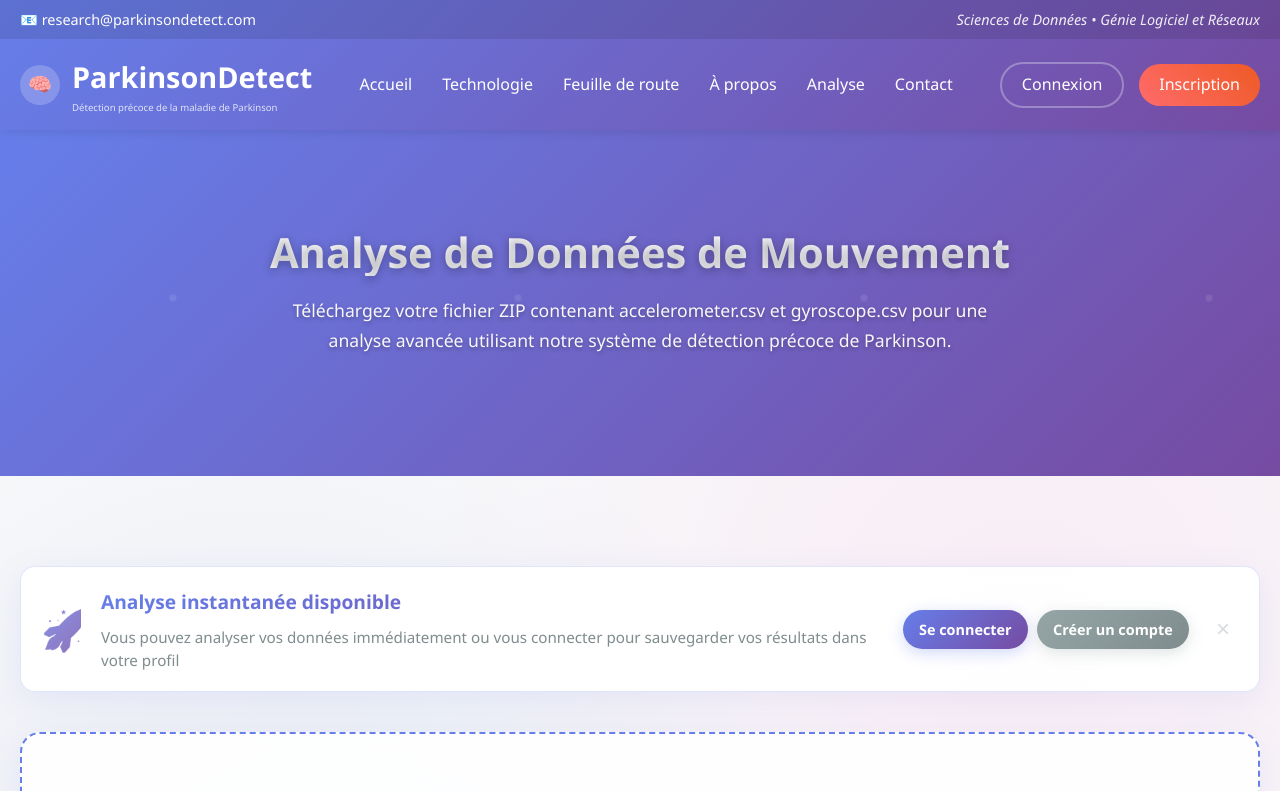
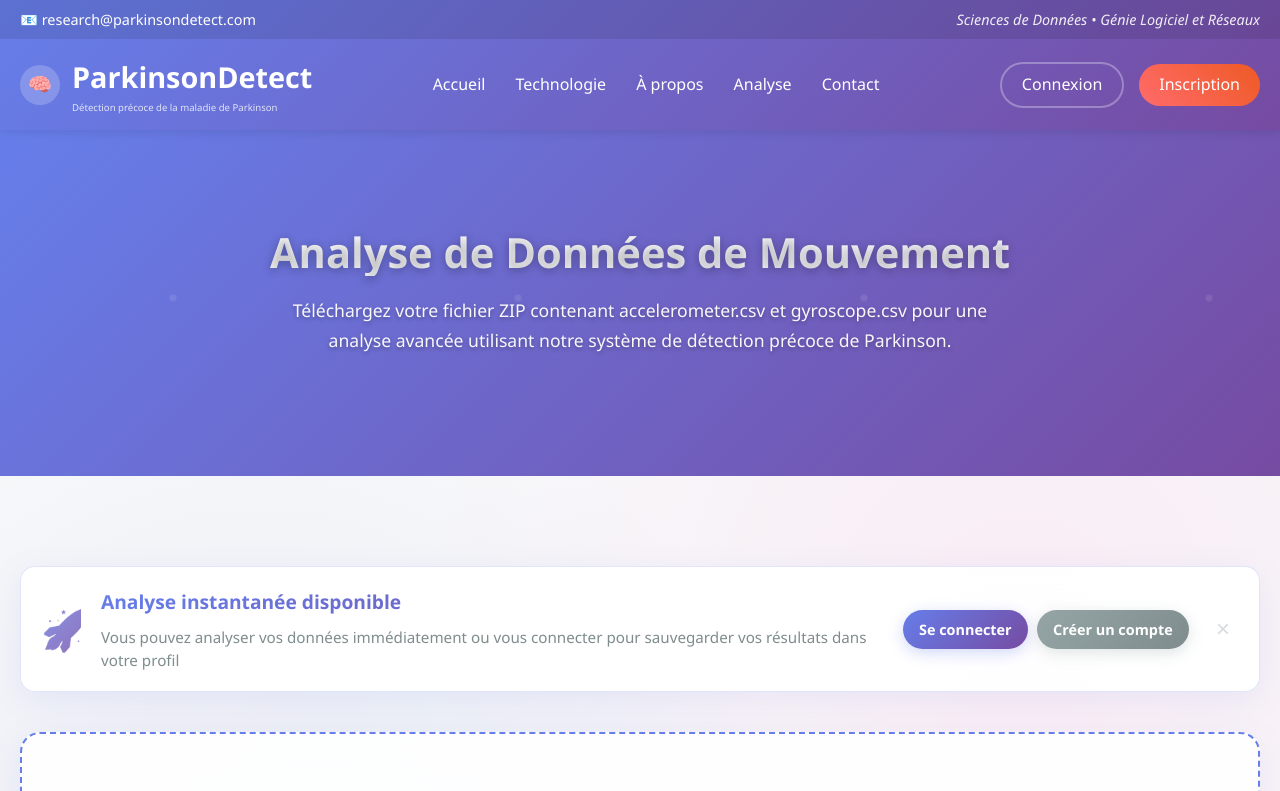
Before and after one commit to imsabbar/parkinson-website, a plain HTML site: page analyze.html in a window 1280 px wide. Shown: the top 791 px of the page. Drawn offline with nearby package versions, Linux system fonts and the light colour scheme.

Commit message:
tiny fixes

```diff
--- a/analyze.html
+++ b/analyze.html
@@ -66,7 +66,7 @@
                 <nav class="nav-menu">
                     <a href="index.html" class="nav-link">Accueil</a>
                     <a href="index.html#technologie" class="nav-link">Technologie</a>
-                    <a href="index.html#feuille-de-route" class="nav-link">Feuille de route</a>
+                    <!-- <a href="index.html#feuille-de-route" class="nav-link">Feuille de route</a> -->
                     <a href="index.html#a-propos" class="nav-link">À propos</a>
                     <a href="analyze.html" class="nav-link active">Analyse</a>
                     <a href="index.html#contact" class="nav-link">Contact</a>
```
Also changed, not shown: login.html (+1 -1 lines), profile.html (+1 -1 lines), signup.html (+1 -1 lines).
